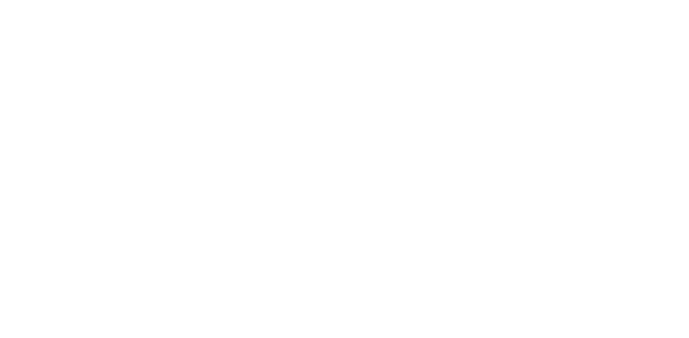
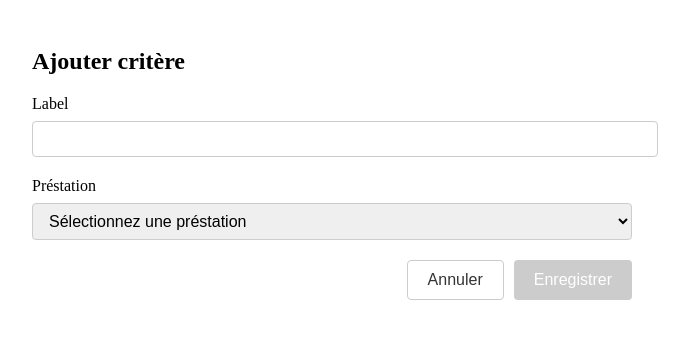
Before and after one commit to bechir-hadiden/test-, an Angular app: page /critere in a window 1280 px wide. Before the commit this address led to /. Shown: the top 338 px of the page, without its empty margins (308-997 px from the left). Built offline with nearby package versions, Linux system fonts and the light colour scheme.

Commit message:
commit critere

```diff
--- a/src/app/app-routing.module.ts
+++ b/src/app/app-routing.module.ts
@@ -6,6 +6,7 @@ import { TestComponent } from './test/test.component';
 import { ListttComponent } from './listtt/listtt.component';
 import { UpdateComponent } from './update/update.component';
 import { UpdateintervalleComponent } from './updateintervalle/updateintervalle.component';
+import { CriterComponent } from './criter/criter.component';
 
 const routes: Routes = [
 
@@ -15,6 +16,7 @@ const routes: Routes = [
   {path:'lista' , component:ListttComponent},
   {path:'update' , component:UpdateComponent},
   {path:'intervalle' , component:UpdateintervalleComponent},
+  {path:'critere' , component:CriterComponent},
 
 
 
--- a/src/app/app.module.ts
+++ b/src/app/app.module.ts
@@ -14,6 +14,7 @@ import { ListttComponent } from './listtt/listtt.component';
 import { UpdateComponent } from './update/update.component';
 import { UpdateintervalleComponent } from './updateintervalle/updateintervalle.component';
 import { ListdesatComponent } from './listdesat/listdesat.component';
+import { CriterComponent } from './criter/criter.component';
 
 @NgModule({
   declarations: [
@@ -25,7 +26,8 @@ import { ListdesatComponent } from './listdesat/listdesat.component';
     ListttComponent,
     UpdateComponent,
     UpdateintervalleComponent,
-    ListdesatComponent
+    ListdesatComponent,
+    CriterComponent
   ],
   imports: [
     BrowserModule,
--- /dev/null
+++ b/src/app/criter/criter.component.css
@@ -0,0 +1,72 @@
+.critere-container {
+    padding: 20px;
+    max-width: 600px;
+    margin: 0 auto;
+
+    h2 {
+      font-size: 24px;
+      margin-bottom: 20px;
+    }
+  }
+
+  .form-group {
+    margin-bottom: 20px;
+
+    label {
+      display: block;
+      margin-bottom: 8px;
+      font-weight: 500;
+    }
+
+    input, select {
+      width: 100%;
+      padding: 8px 12px;
+      border: 1px solid #ccc;
+      border-radius: 4px;
+      font-size: 16px;
+
+      &:focus {
+        outline: none;
+        border-color: #ff6b00;
+      }
+    }
+  }
+
+  .buttons-container {
+    display: flex;
+    justify-content: flex-end;
+    gap: 10px;
+    margin-top: 20px;
+
+    button {
+      padding: 10px 20px;
+      border: none;
+      border-radius: 4px;
+      cursor: pointer;
+      font-size: 16px;
+
+      &.btn-annuler {
+        background-color: #fff;
+        border: 1px solid #ccc;
+        color: #333;
+
+        &:hover {
+          background-color: #f5f5f5;
+        }
+      }
+
+      &.btn-enregistrer {
+        background-color: #ff6b00;
+        color: white;
+
+        &:hover {
+          background-color: darken(#ff6b00, 5%);
+        }
+
+        &:disabled {
+          background-color: #ccc;
+          cursor: not-allowed;
+        }
+      }
+    }
+  }
--- /dev/null
+++ b/src/app/criter/criter.component.html
@@ -0,0 +1,34 @@
+<div class="critere-container">
+    <h2>Ajouter critère</h2>
+
+    <form [formGroup]="critereForm" (ngSubmit)="onSubmit()">
+      <div class="form-group">
+        <label for="label">Label</label>
+        <input
+          id="label"
+          type="text"
+          formControlName="label"
+          class="form-control">
+      </div>
+
+      <div class="form-group">
+        <label for="prestation">Préstation</label>
+        <select
+          id="prestation"
+          formControlName="prestation"
+          class="form-control">
+          <option value="">Sélectionnez une préstation</option>
+          <option *ngFor="let prestation of prestations" [value]="prestation">
+            {{prestation}}
+          </option>
+        </select>
+      </div>
+
+      <div class="buttons-container">
+        <button type="button" class="btn-annuler" (click)="onAnnuler()">Annuler</button>
+        <button type="submit" class="btn-enregistrer" [disabled]="!critereForm.valid">
+          Enregistrer
+        </button>
+      </div>
+    </form>
+  </div>
--- /dev/null
+++ b/src/app/criter/criter.component.ts
@@ -0,0 +1,32 @@
+import { Component, OnInit } from '@angular/core';
+import { FormBuilder, FormGroup, Validators } from '@angular/forms';
+
+@Component({
+  selector: 'app-criter',
+  templateUrl: './criter.component.html',
+  styleUrl: './criter.component.css'
+})
+export class CriterComponent implements OnInit {
+  critereForm: FormGroup;
+  prestations: string[] = ['Prestation 1', 'Prestation 2', 'Prestation 3']; // À adapter selon vos besoins
+
+  constructor(private fb: FormBuilder) {
+    this.critereForm = this.fb.group({
+      label: ['', Validators.required],
+      prestation: ['', Validators.required]
+    });
+  }
+
+  ngOnInit(): void {}
+
+  onSubmit(): void {
+    if (this.critereForm.valid) {
+      console.log(this.critereForm.value);
+      // Ajoutez ici la logique pour sauvegarder les données
+    }
+  }
+
+  onAnnuler(): void {
+    this.critereForm.reset();
+  }
+}
--- a/src/app/listdesat/listdesat.component.html
+++ b/src/app/listdesat/listdesat.component.html
@@ -38,13 +38,13 @@
         </thead>
         <tbody>
           <tr *ngFor="let dossier of dossiers">
-            <td>{{ dossier.unite }}</td>
+            <!-- <td>{{ dossier.unite }}</td> -->
             <td>{{ dossier.cog }}</td>
             <td>{{ dossier.collaborateur }}</td>
             <td>{{ dossier.dateLivraison | date:'dd/MM/yyyy' }}</td>
             <td>{{ dossier.dateControle | date:'dd/MM/yyyy' }}</td>
             <td>{{ dossier.phase }}</td>
-            <td [ngClass]="{'controle': dossier.etat === 'Controlé', 'non-controle': dossier.etat === 'Non controlé'}">
+            <td [ngClass]="{'controle': dossier.etat === 'Contrôlé', 'non-controle': dossier.etat === 'Non contrôlé'}">
               {{ dossier.etat }}
             </td>
             <td>
--- a/src/app/listdesat/listdesat.component.ts
+++ b/src/app/listdesat/listdesat.component.ts
@@ -1,5 +1,5 @@
 import { Component, OnInit } from '@angular/core';
-import { Dossiezr } from '../model/dossier';
+import { dossierDesat } from '../model/dossierDesat';
 @Component({
   selector: 'app-listdesat',
   templateUrl: './listdesat.component.html',
@@ -10,43 +10,43 @@ import { Dossiezr } from '../model/dossier';
 export class ListdesatComponent  implements OnInit {
 
 
-  dossiers: DossierDesat[] = [
+  dossiers: dossierDesat[] = [
     {
-      unite: 'RIPKFIEX DTAG',
+      // unite: 'RIPKFIEX DTAG',
       cog: 'BRAMOT-ESMI310-01',
       collaborateur: 'Ranim Yousfi',
       dateLivraison: new Date('2025-01-07'),
       dateControle: new Date('2025-01-15'),
       phase: 'Pré-étude',
-      etat: 'Controlé'
+      etat: 'Contrôlé'
     },
     // Ajout des autres dossiers de l'image
     {
-      unite: 'RIPKFIEX DTAG',
+      // unite: 'RIPKFIEX DTAG',
       cog: 'BRAMOT-ESMI310-01',
       collaborateur: 'Ranim Yousfi',
       dateLivraison: new Date('2025-01-07'),
       dateControle: new Date('2025-01-15'),
       phase: 'Creation IBM',
-      etat: 'Non controlé'
+      etat: 'Non contrôlé'
     },
     {
-      unite: 'RIPKFIEX DTAG',
+      // unite: 'RIPKFIEX DTAG',
       cog: 'AVENSAN',
       collaborateur: 'Ranim Yousfi',
       dateLivraison: new Date('2025-01-07'),
       dateControle: new Date('2025-01-21'),
       phase: 'Etude',
-      etat: 'Non controlé'
+      etat: 'Non contrôlé'
     },
     {
-      unite: 'RIPKFIEX DTAG',
+      // unite: 'RIPKFIEX DTAG',
       cog: 'IFFENDIC',
       collaborateur: 'Ranim Yousfi',
       dateLivraison: new Date('2025-01-07'),
       dateControle: new Date('2025-01-15'),
       phase: 'Raccoredement',
-      etat: 'Controlé'
+      etat: 'Contrôlé'
     }
   ];
   selectedBrame: string = 'BRAME';
--- a/src/app/model/dossier.ts
+++ b/src/app/model/dossier.ts
@@ -1,4 +1,4 @@
-export interface Dossiezr {
+export interface Dossier {
     id: string;
     commune: string;
     dateFin: string;
--- a/src/app/model/dossierDesat.ts
+++ b/src/app/model/dossierDesat.ts
@@ -4,5 +4,5 @@ export interface dossierDesat {
   dateLivraison: Date;
   dateControle: Date;
   phase: string;
-  etate: 'Contrôlé' | 'Non contrôlé';
+  etat: 'Contrôlé' | 'Non contrôlé';
 }
--- a/src/app/test/test.component.ts
+++ b/src/app/test/test.component.ts
@@ -1,5 +1,5 @@
 import { Component, OnInit } from '@angular/core';
-import { Dossier } from '../Services/app.service';
+import { Dossier } from '../model/Dossier';
 
 @Component({
   selector: 'app-test',
@@ -16,7 +16,7 @@ export class TestComponent  implements OnInit {
       commune: 'MAZAN',
       dateFin: '26/11/2024',
       kmCategorie: 'High KM(>50)',
-      etat: 'Contrôlé'
+      etat: 'Contrôlé' // Nom de propriété avec accent circonflexe
     },
     {
       id: '#0239675',
```
Also changed, not shown: 1 other file (tests, documents, lock files or other folders).
